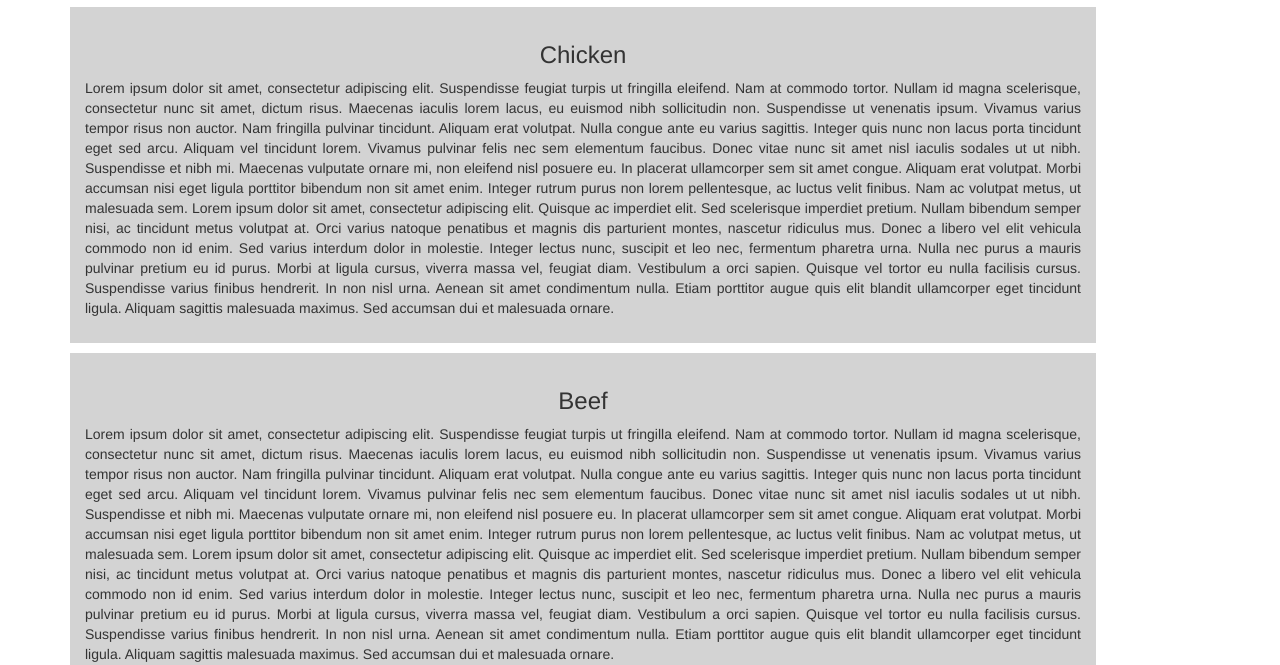
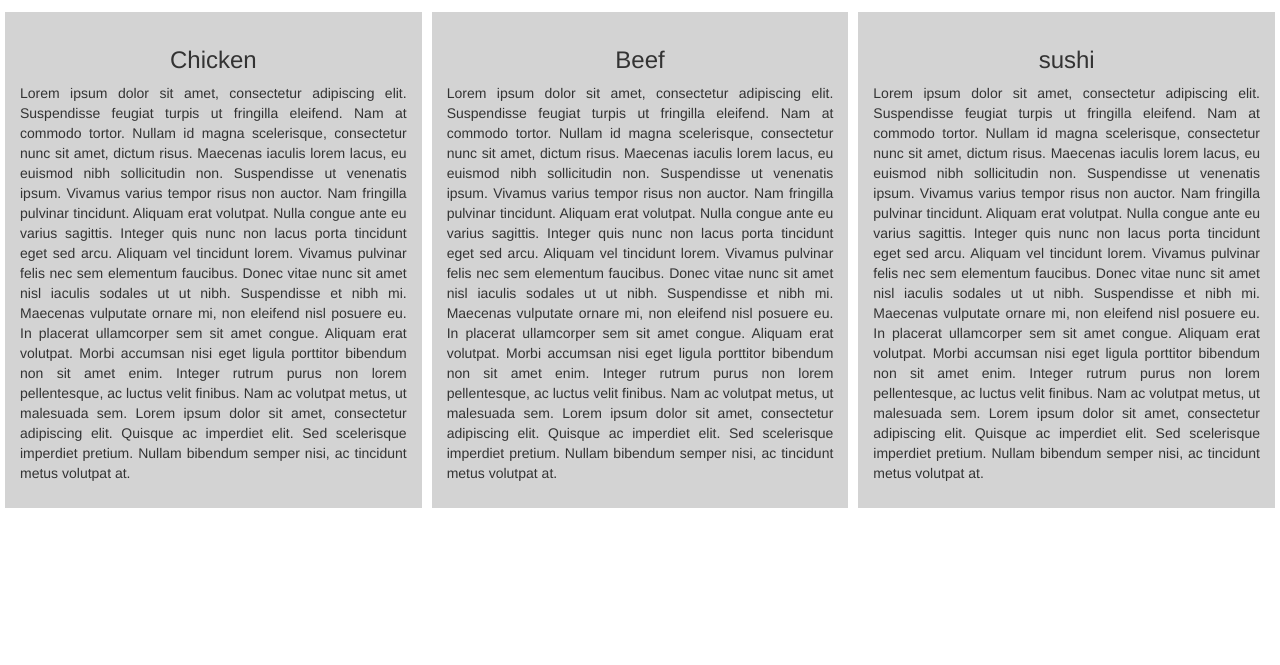
Before and after one commit to HenriqueOliveira579/HenriqueOliveira579.github.io, a plain HTML site: page module3-solution/index.html in a window 1280 px wide. Shown: the part 135-800 px from the top of the page. Drawn offline with Linux system fonts and the light colour scheme.

Commit message:
fix grid

```diff
--- a/module3-solution/css/styles.css
+++ b/module3-solution/css/styles.css
@@ -1,21 +1,23 @@
 body {
 
     height: 5000px;
+    box-sizing: border-box;
 }
 
-.menu div {
-    width: 90%;
+#menu div {
+
     background-color: lightgray;
     padding: 15px;
-    margin-bottom: 10px;
+    border: 5px solid white;
 }
 
-.menu div p {
+#menu div p {
     text-align: justify;
 }
 
 @media (max-width: 767px) {
-	.menu div {
-		width: 80%;
-	}
+
+    #menu div {
+        margin-inline: 5%;
+    }
 }
--- a/module3-solution/index.html
+++ b/module3-solution/index.html
@@ -44,15 +44,15 @@
   </header>
 
   <!-- Main content container -->
-  <div class="container">
+  <div class="container-fluid">
 
     <!-- Menu title -->
     <h1 class="text-center" id="home">Our Menu</h1>
 
-    <section class="menu">
+    <section class="row" id="menu">
 
       <!-- Menu item -->
-      <div id="chicken">
+      <div id="chicken" class="col-lg-4 col-md-6 col-sm-12">
         <article>
 
           <h3 class="text-center">Chicken</h3>
@@ -61,14 +61,13 @@
 
             Aliquam erat volutpat. Morbi accumsan nisi eget ligula porttitor bibendum non sit amet enim. Integer rutrum purus non lorem pellentesque, ac luctus velit finibus. Nam ac volutpat metus, ut malesuada sem. Lorem ipsum dolor sit amet, consectetur adipiscing elit. Quisque ac imperdiet elit. Sed scelerisque imperdiet pretium. Nullam bibendum semper nisi, ac tincidunt metus volutpat at.
 
-            Orci varius natoque penatibus et magnis dis parturient montes, nascetur ridiculus mus. Donec a libero vel elit vehicula commodo non id enim. Sed varius interdum dolor in molestie. Integer lectus nunc, suscipit et leo nec, fermentum pharetra urna. Nulla nec purus a mauris pulvinar pretium eu id purus. Morbi at ligula cursus, viverra massa vel, feugiat diam. Vestibulum a orci sapien. Quisque vel tortor eu nulla facilisis cursus. Suspendisse varius finibus hendrerit. In non nisl urna. Aenean sit amet condimentum nulla. Etiam porttitor augue quis elit blandit ullamcorper eget tincidunt ligula. Aliquam sagittis malesuada maximus. Sed accumsan dui et malesuada ornare.
           </p>
 
         </article>
       </div>
 
       <!-- Menu item -->
-      <div id="beef">
+      <div id="beef" class="col-lg-4 col-md-6 col-sm-12">
         <article>
 
           <h3 class="text-center">Beef</h3>
@@ -77,14 +76,13 @@
 
             Aliquam erat volutpat. Morbi accumsan nisi eget ligula porttitor bibendum non sit amet enim. Integer rutrum purus non lorem pellentesque, ac luctus velit finibus. Nam ac volutpat metus, ut malesuada sem. Lorem ipsum dolor sit amet, consectetur adipiscing elit. Quisque ac imperdiet elit. Sed scelerisque imperdiet pretium. Nullam bibendum semper nisi, ac tincidunt metus volutpat at.
 
-            Orci varius natoque penatibus et magnis dis parturient montes, nascetur ridiculus mus. Donec a libero vel elit vehicula commodo non id enim. Sed varius interdum dolor in molestie. Integer lectus nunc, suscipit et leo nec, fermentum pharetra urna. Nulla nec purus a mauris pulvinar pretium eu id purus. Morbi at ligula cursus, viverra massa vel, feugiat diam. Vestibulum a orci sapien. Quisque vel tortor eu nulla facilisis cursus. Suspendisse varius finibus hendrerit. In non nisl urna. Aenean sit amet condimentum nulla. Etiam porttitor augue quis elit blandit ullamcorper eget tincidunt ligula. Aliquam sagittis malesuada maximus. Sed accumsan dui et malesuada ornare.
           </p>
 
         </article>
       </div>
 
       <!-- Menu item -->
-      <div id="sushi">
+      <div id="sushi" class="col-lg-4 col-md-12 col-sm-12">
         <article>
 
           <h3 class="text-center">sushi</h3>
@@ -93,7 +91,6 @@
 
             Aliquam erat volutpat. Morbi accumsan nisi eget ligula porttitor bibendum non sit amet enim. Integer rutrum purus non lorem pellentesque, ac luctus velit finibus. Nam ac volutpat metus, ut malesuada sem. Lorem ipsum dolor sit amet, consectetur adipiscing elit. Quisque ac imperdiet elit. Sed scelerisque imperdiet pretium. Nullam bibendum semper nisi, ac tincidunt metus volutpat at.
 
-            Orci varius natoque penatibus et magnis dis parturient montes, nascetur ridiculus mus. Donec a libero vel elit vehicula commodo non id enim. Sed varius interdum dolor in molestie. Integer lectus nunc, suscipit et leo nec, fermentum pharetra urna. Nulla nec purus a mauris pulvinar pretium eu id purus. Morbi at ligula cursus, viverra massa vel, feugiat diam. Vestibulum a orci sapien. Quisque vel tortor eu nulla facilisis cursus. Suspendisse varius finibus hendrerit. In non nisl urna. Aenean sit amet condimentum nulla. Etiam porttitor augue quis elit blandit ullamcorper eget tincidunt ligula. Aliquam sagittis malesuada maximus. Sed accumsan dui et malesuada ornare.
           </p>
 
         </article>
```
